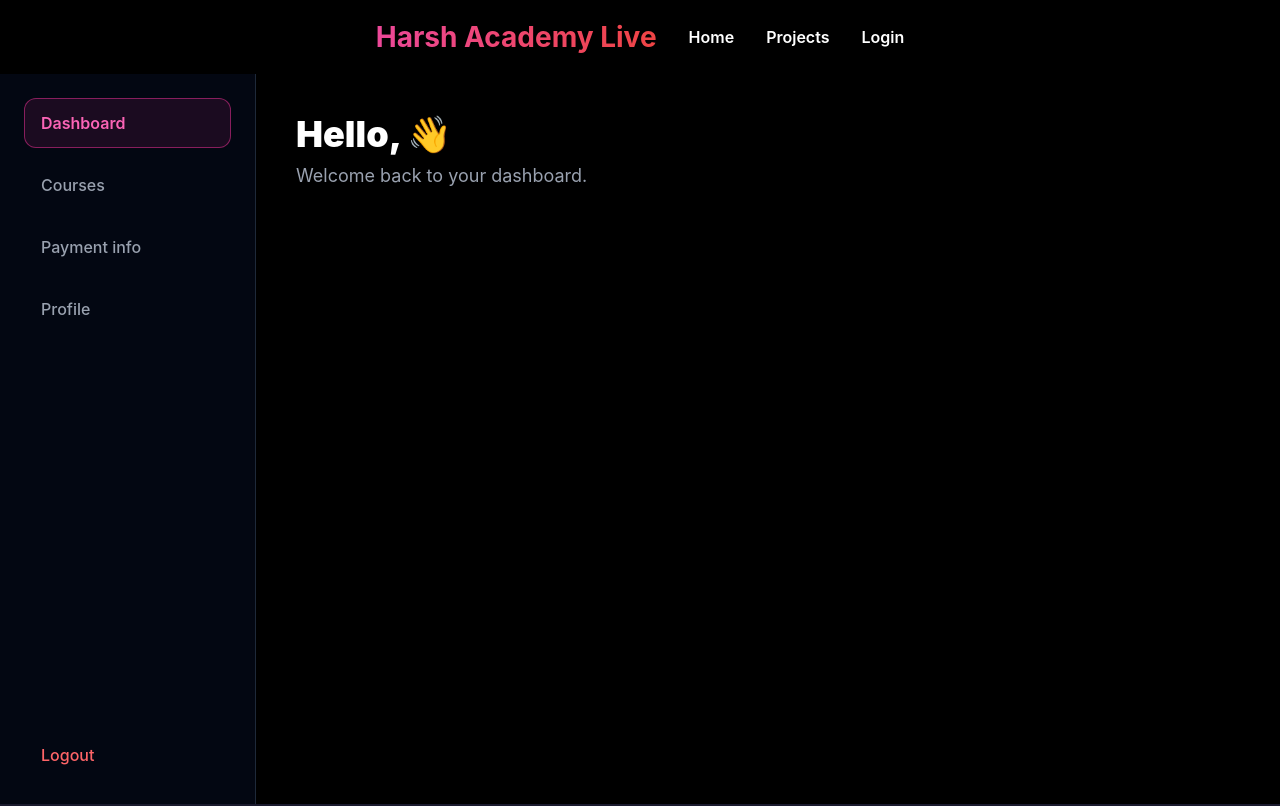
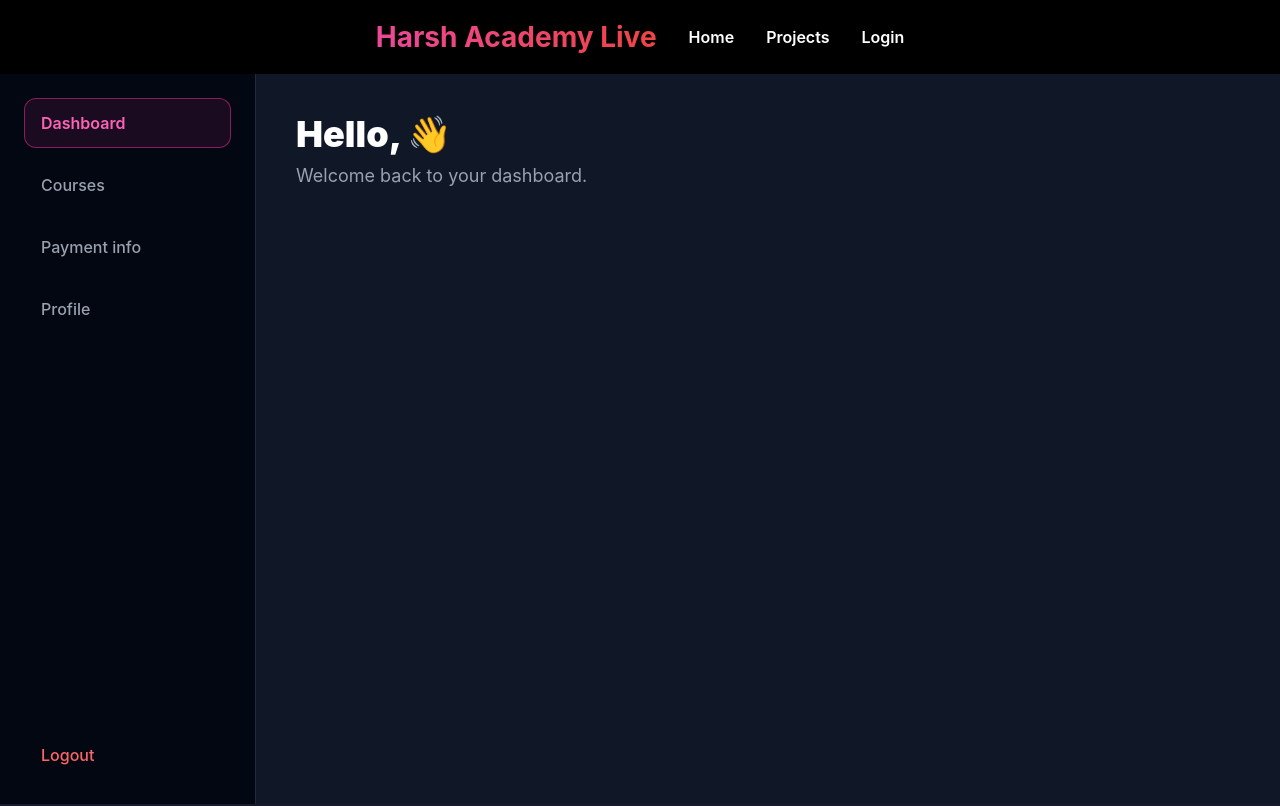
Before and after one commit to harsh-suman5/testing_website, a React (Vite) app: page /dash_home in a window 1280 px wide. Shown: the top 806 px of the page. Built offline with nearby package versions, Linux system fonts and the light colour scheme; no server answers.

Commit message:
sidebar added to dashboard

```diff
--- a/src/components/dashboard/dash_home.jsx
+++ b/src/components/dashboard/dash_home.jsx
@@ -39,9 +39,9 @@ const Dash_home = () => {
               </div>
 
               {/* Main Content */}
-              <div className="flex-1 p-10">
+              <div className="flex-1 p-10 bg-gray-900">
                 <h1 className="text-4xl font-black mb-2">
-                  Hello, <span className="bg-gradient-to-r from-pink-500 to-red-500 bg-clip-text text-transparent">{username}</span> 👋
+                  Hello, <span className="bg-linear-to-r from-pink-500 to-red-500 bg-clip-text text-transparent">{username}</span> 👋
                 </h1>
                 <p className="text-gray-400 text-lg">Welcome back to your dashboard.</p>
               </div>
```
